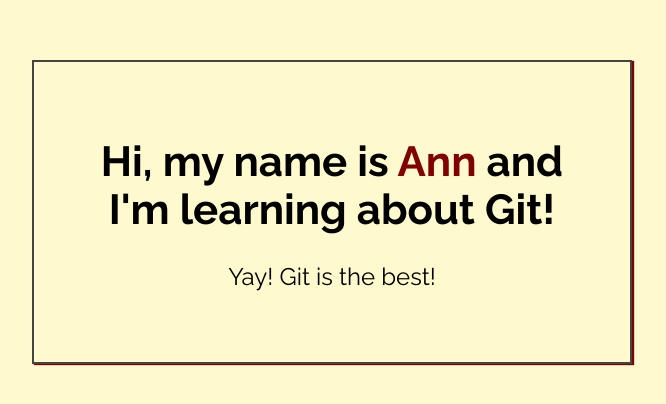
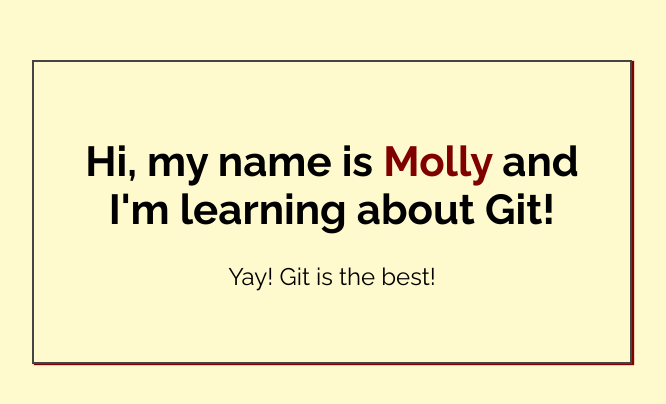
Before and after one commit to eganmollyk/my-first-repo, a plain HTML site: page index.html in a window 1280 px wide. Shown: the part 188-592 px from the top of the page, without its empty margins (308-974 px from the left). Drawn offline with Linux system fonts and the light colour scheme.

Commit message:
Added name to index.html

```diff
--- a/index.html
+++ b/index.html
@@ -14,7 +14,7 @@
 <body>
 
     <div class="greeting">
-        <h1>Hi, my name is <span class="highlight">Ann</span> and I'm learning about Git! </h1>
+        <h1>Hi, my name is <span class="highlight">Molly</span> and I'm learning about Git! </h1>
 
         <p>Yay! Git is the best!</p>
     </div>
```
